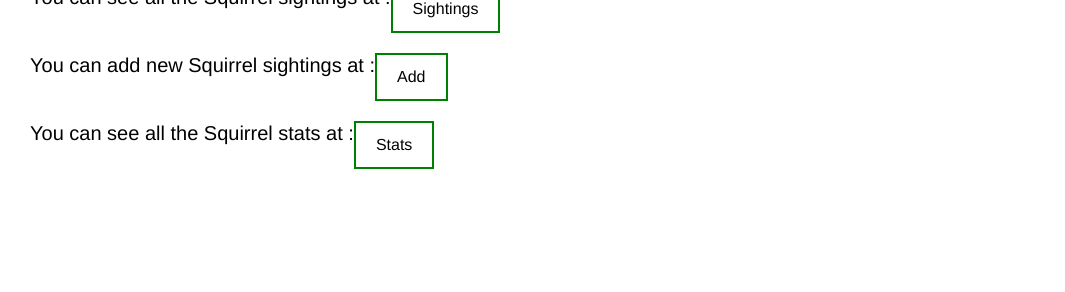
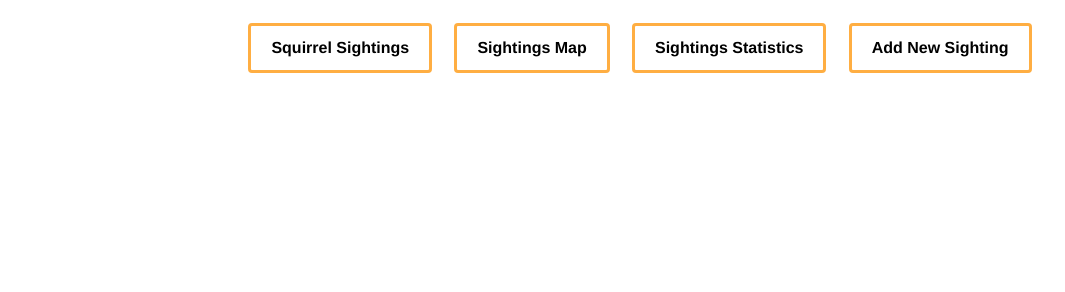
Before and after one commit to shlok-sethia/Squirrel_Tracker, a Django app: page /squirrel_tracker/ in a window 1280 px wide. Shown: the part 508-800 px from the top of the page, without its empty margins (0-1065 px from the left). Run offline with Django 3.2, Linux system fonts and the light colour scheme; some libraries are stand-ins or nearby versions.

Commit message:
Update index homepage styling

```diff
--- a/squirrel_tracker/templates/squirrel_tracker/index.html
+++ b/squirrel_tracker/templates/squirrel_tracker/index.html
@@ -21,7 +21,7 @@
         .header {
             padding:15px;
             text-align: center;
-            background: #1abc9c;
+            background: #ffae42;
             color: white;
             font-size: 30px;
         }
@@ -29,7 +29,8 @@
         a:link, a:visited {
             background-color: white;
             color: black;
-            border: 2px solid green;
+            border-style: solid;
+            border-color: #ffae42;
             padding: 10px 20px;
             text-align: center;
             text-decoration: none;
@@ -37,31 +38,26 @@
         }
 
         a:hover, a:active {
-            background-color: #1abc9c;
-            color: white;
-        }
-        div{
-            display:flex;
-            padding: 10px 20px;
+            background-color: #ffae42;
+            color: black;
         }
     </style>
 </head>
 <body>
     <header class='header'>
-        <h1>Guide for Squirrel Data</h1>
-        <img src="https://upload.wikimedia.org/wikipedia/commons/2/2e/The_fan_tailed_squirrel_%28cropped%29.jpg" alt="Sightings_Squirrel" width="460" height="345">
-    </header>
-    <div>
-        <h5>You can see all the Squirrel sightings at :  </h5>
-        <a href="sightings">Sightings</a>
+        <h1>Guide for Squirrel Tracker!</h1>
+        </header>
+    <br>
+    <div align='center'>
+			<img src="https://upload.wikimedia.org/wikipedia/commons/4/4f/Sciurus_vulgaris_in_snow_-_Helsinki%2C_Finland.jpg" alt="Sightings_Squirrel" width="460" height="345" class="rounded" >
     </div>
-    <div>
-        <h5>You can add new Squirrel sightings at :  </h5>
-        <a href="sightings/add">Add</a>
-    </div>
-    <div>
-        <h5>You can see all the Squirrel stats at :  </h5>
-        <a href="sightings/stats">Stats</a>
+
+    <div align='center'>
+			<br>
+			<a href="sightings" class="rounded" role="button" aria-pressed="true"><strong>Squirrel Sightings</strong></a>&nbsp;&nbsp;&nbsp;&nbsp;
+			<a href="/map" class="rounded" role="button" aria-pressed="true"><strong>Sightings Map</strong></a>&nbsp;&nbsp;&nbsp;&nbsp;
+			<a href="/sightings/stats" class="rounded" role="button" aria-pressed="true"><strong>Sightings Statistics</strong></a>&nbsp;&nbsp;&nbsp;&nbsp;
+			<a href="/sightings/add" class="rounded" role="button" aria-pressed="true"><strong>Add New Sighting</strong></a>
     </div>
 </body>
 </html>
```
